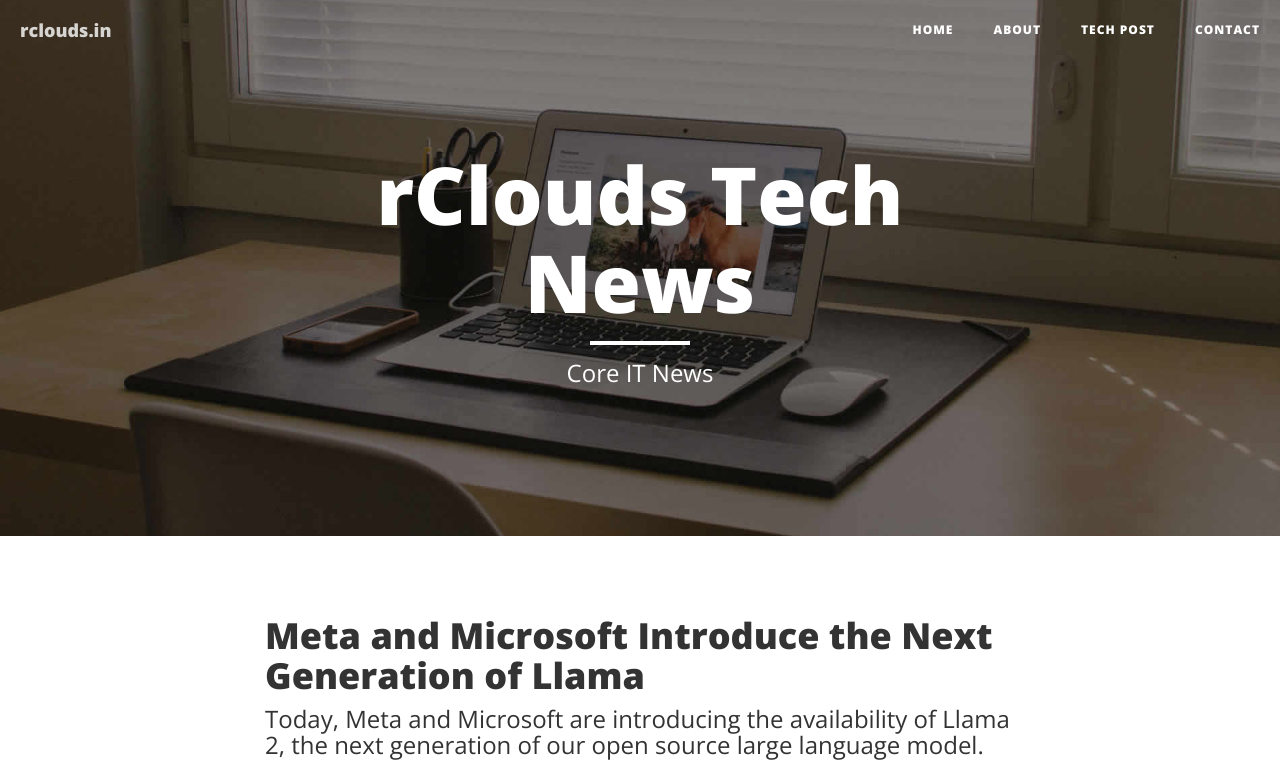
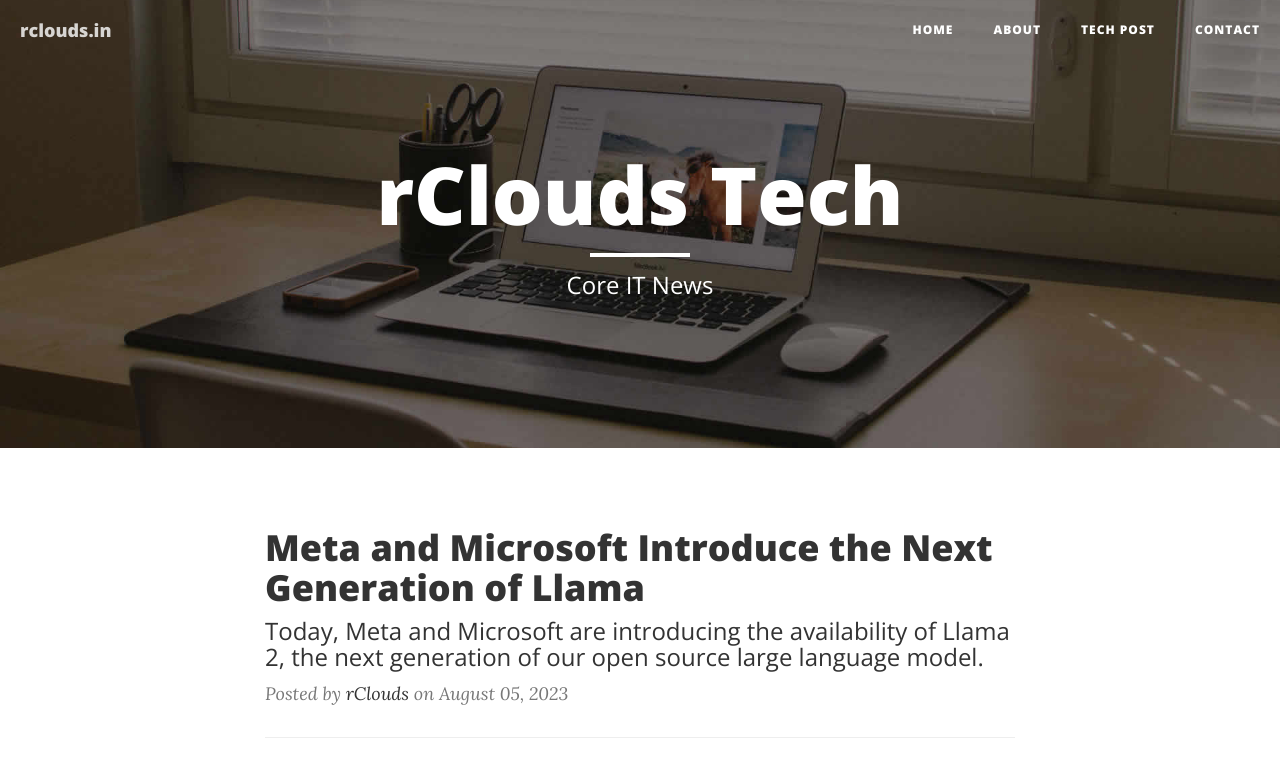
Before and after one commit to kraghabarao/rclouds, a website: page index.html in a window 1280 px wide. Shown: the top 765 px of the page. Drawn offline with nearby package versions, Linux system fonts and the light colour scheme.

```diff
--- a/index.html
+++ b/index.html
@@ -102,7 +102,7 @@
             <div class="row">
                 <div class="col-lg-8 col-lg-offset-2 col-md-10 col-md-offset-1">
                     <div class="site-heading">
-                        <h1>rClouds Tech News</h1>
+                        <h1>rClouds Tech</h1>
                         <hr class="small">
                         <span class="subheading">Core IT News</span>
                     </div>
```
Also changed, not shown: contact.html (+1 -1 lines).
